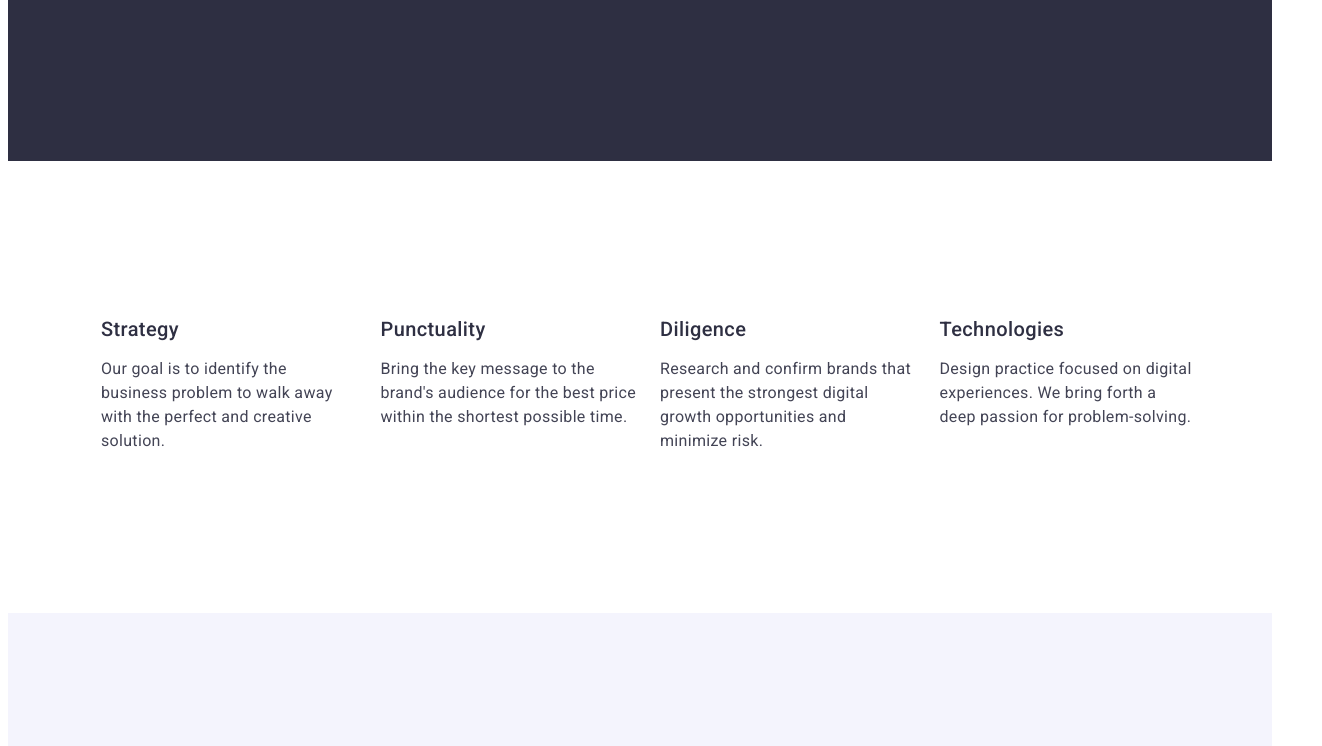
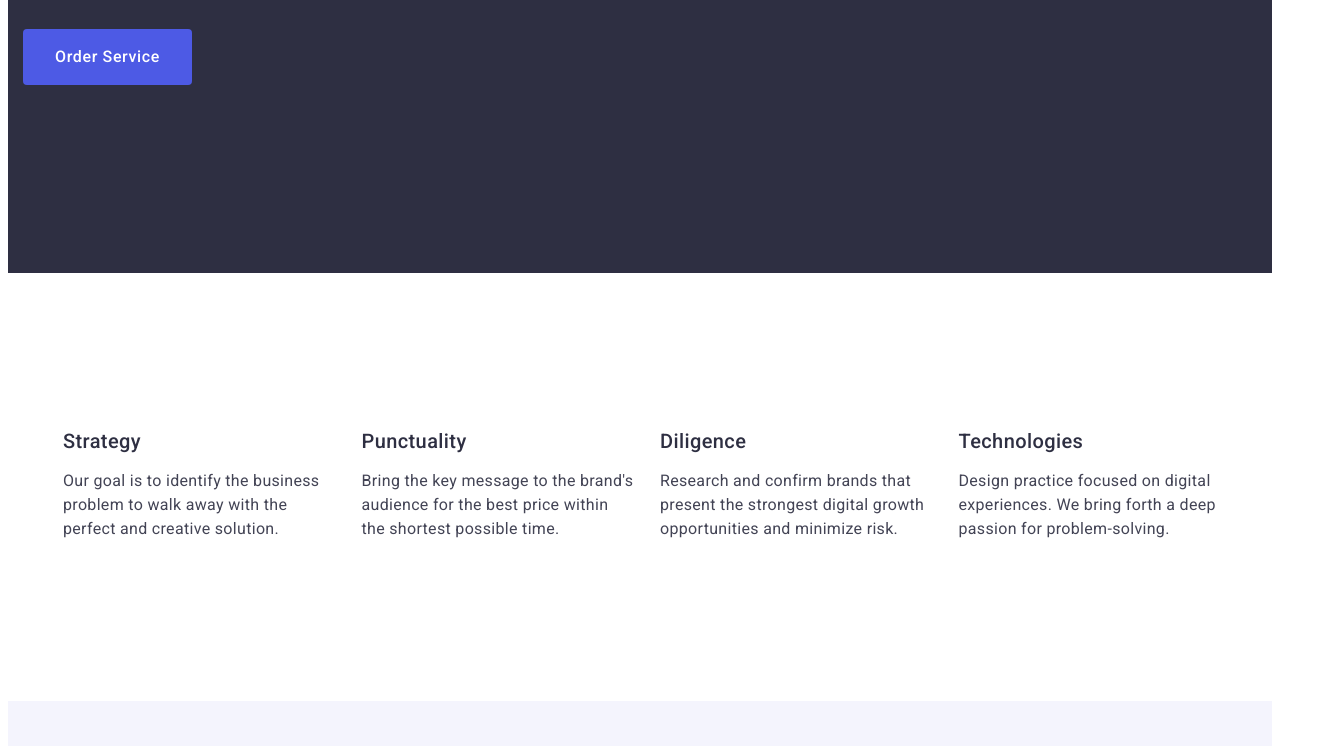
Before and after one commit to SorokaDmitroYriyovich/goit-markup-hw-03, a plain HTML site: page index.html in a window 1280 px wide. Shown: the part 493-1239 px from the top of the page, 1322 px wide, since content can reach past the window. Drawn offline with Linux system fonts and the light colour scheme.

Commit message:
add index.html

```diff
--- a/css/styles.css
+++ b/css/styles.css
@@ -12,8 +12,6 @@ img {
 
 }
 .container {
-    display: flex;
-    width: 1158px;
     margin: 0 auto;
     padding: 0 15px;
 
```
